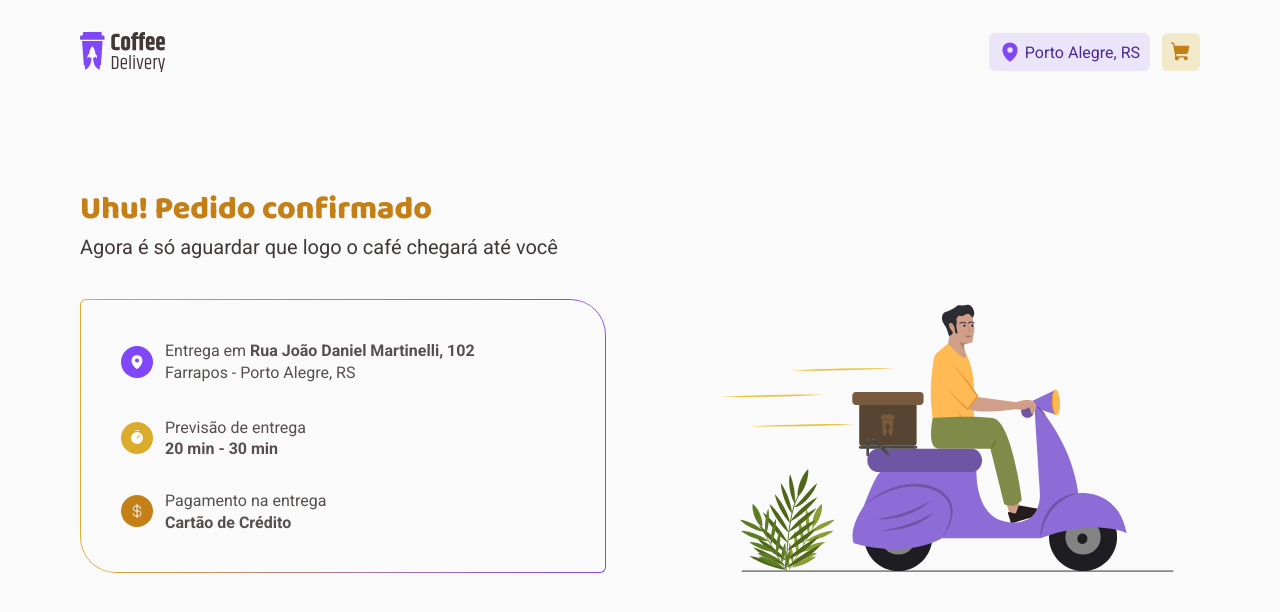
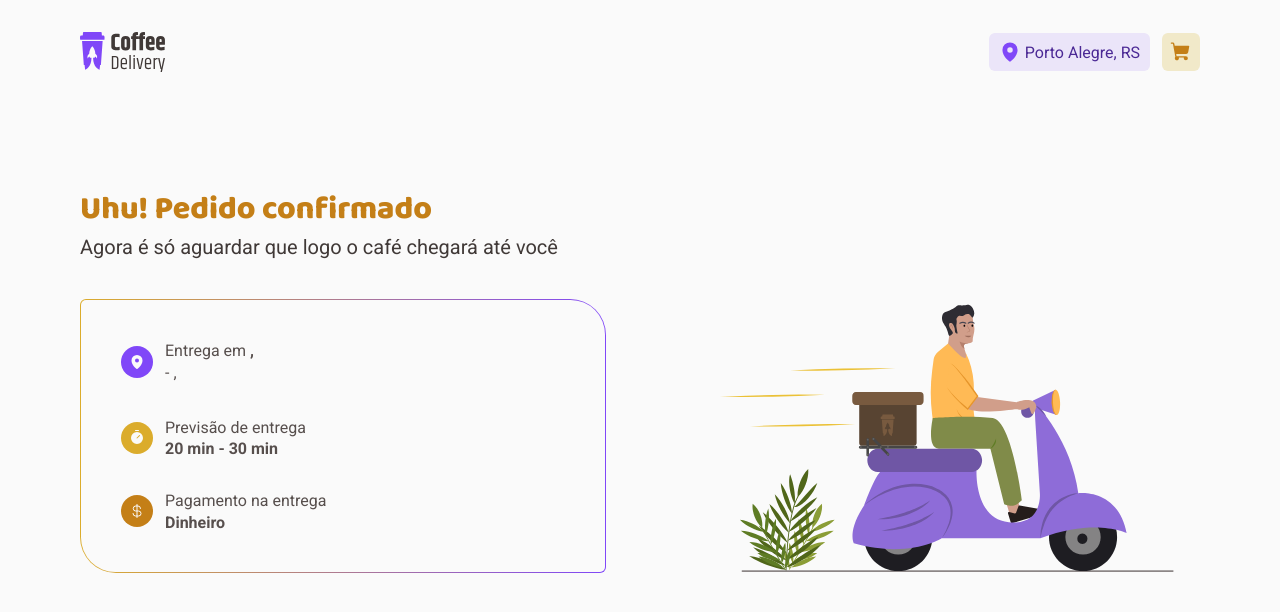
Before and after one commit to Lucariozin/ignite-challenge-coffee-delivery, a React (Vite) app: page /pedido-confirmado in a window 1280 px wide. Shown: the top 612 px of the page. Built offline with nearby package versions, Linux system fonts and the light colour scheme.

Commit message:
using 'use order' hook into the 'confirmed order' page.

```diff
--- a/src/components/AddressForm/zodSchema.ts
+++ b/src/components/AddressForm/zodSchema.ts
@@ -20,9 +20,10 @@ export const zodSchema = zod.object({
     .refine((city) => isNaN(Number(city))),
   addressComplement: zod
     .string()
-    .min(1)
     .max(255)
-    .refine((city) => isNaN(Number(city))),
+    .refine((city) => isNaN(Number(city)))
+    .optional()
+    .or(zod.literal('')),
   city: zod
     .string()
     .min(1)
--- a/src/contexts/Order/Order.context.tsx
+++ b/src/contexts/Order/Order.context.tsx
@@ -5,7 +5,7 @@ export type AddressInformation = {
   street: string
   houseNumber: number
   neighborhood: string
-  addressComplement: string
+  addressComplement?: string
   city: string
   fu: string
   paymentMethod: 'credit-card' | 'debit-card' | 'cash'
--- a/src/pages/Checkout/Checkout.tsx
+++ b/src/pages/Checkout/Checkout.tsx
@@ -1,3 +1,5 @@
+import { useNavigate } from 'react-router-dom'
+
 import { useForm } from 'react-hook-form'
 import { zodResolver } from '@hookform/resolvers/zod'
 
@@ -35,13 +37,15 @@ export const Checkout = () => {
     resolver: zodResolver(zodSchema),
   })
 
+  const navigate = useNavigate()
+
   const { items } = useCart()
-  const { addressInformation, setAddressInformation } = useOrder()
-
-  console.log(addressInformation)
+  const { setAddressInformation } = useOrder()
 
   const handleAddressFormSubmit = handleSubmit((data: AddressFormInputs) => {
     setAddressInformation({ ...data, paymentMethod: data.paymentMethod as AddressInformation['paymentMethod'] })
+
+    navigate('/pedido-confirmado')
   })
 
   const totalItemsPrice = items.reduce((acc, item) => acc + item.price * item.quantity, 0)
--- a/src/pages/ConfirmedOrder/ConfirmedOrder.tsx
+++ b/src/pages/ConfirmedOrder/ConfirmedOrder.tsx
@@ -1,5 +1,7 @@
 import { useTheme } from 'styled-components'
 import { CurrencyDollar, MapPin, Timer } from 'phosphor-react'
+
+import { useOrder } from '@contexts/Order'
 
 import {
   ConfirmedOrderText,
@@ -19,6 +21,16 @@ import {
 export const ConfirmedOrder = () => {
   const { palette } = useTheme()
 
+  const { addressInformation } = useOrder()
+
+  const paymentMethodTextsObj = {
+    'credit-card': 'Cartão de Crédito',
+    'debit-card': 'Cartão de Débito',
+    cash: 'Dinheiro',
+  }
+
+  const paymentMethodText = paymentMethodTextsObj[addressInformation?.paymentMethod ?? 'cash']
+
   return (
     <Container>
       <DeliverySummaryContainer>
@@ -35,10 +47,15 @@ export const ConfirmedOrder = () => {
 
               <RowTextContainer>
                 <RowText>
-                  Entrega em <RowStrong>Rua João Daniel Martinelli, 102</RowStrong>
+                  Entrega em{' '}
+                  <RowStrong>
+                    {addressInformation?.street}, {addressInformation?.houseNumber}
+                  </RowStrong>
                 </RowText>
 
-                <RowText>Farrapos - Porto Alegre, RS</RowText>
+                <RowText>
+                  {addressInformation?.neighborhood} - {addressInformation?.city}, {addressInformation?.fu}
+                </RowText>
               </RowTextContainer>
             </DeliverySummaryRow>
 
@@ -62,7 +79,7 @@ export const ConfirmedOrder = () => {
               <RowTextContainer>
                 <RowText>Pagamento na entrega</RowText>
 
-                <RowStrong>Cartão de Crédito</RowStrong>
+                <RowStrong>{paymentMethodText}</RowStrong>
               </RowTextContainer>
             </DeliverySummaryRow>
           </DeliverySummary>
```
